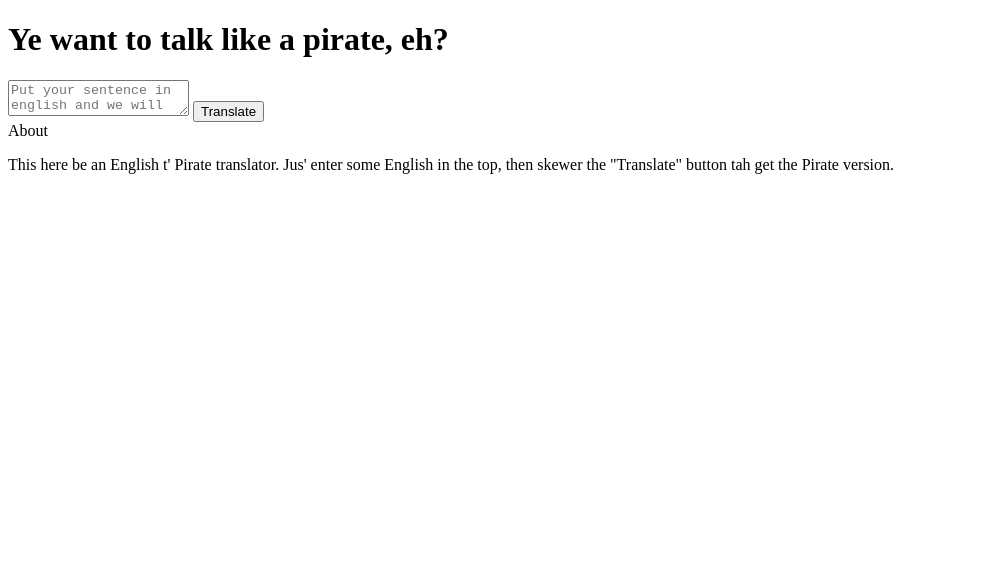
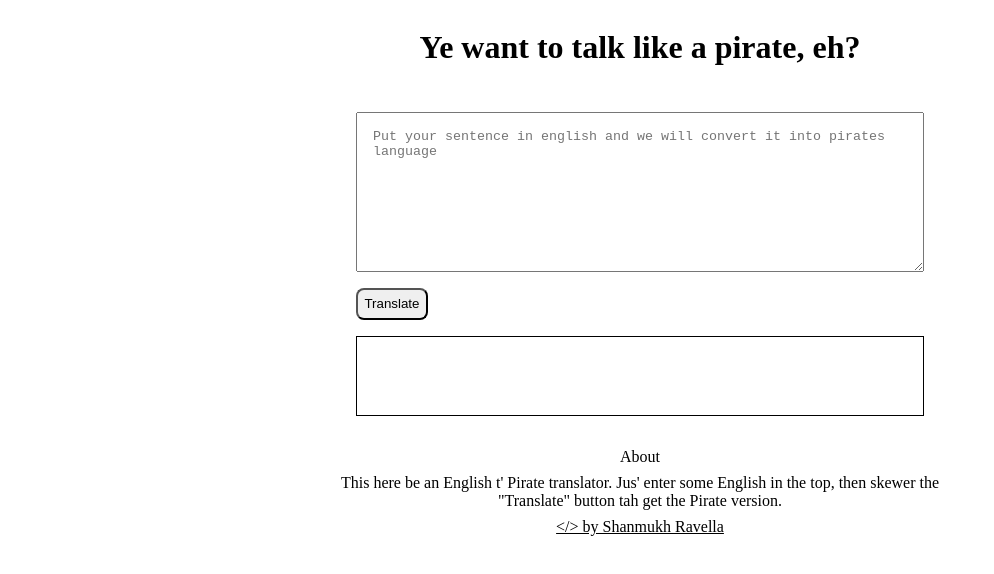
Before and after one commit to shanmukhrvl/neog-pirate-speak, a plain HTML site: page index.html in a window 1280 px wide. Shown: the whole page, without its empty margins (0-994 px from the left). Drawn offline with Linux system fonts and the light colour scheme.

Commit message:
style: aligned all elements

```diff
--- a/index.html
+++ b/index.html
@@ -9,15 +9,20 @@
 <body>
     <h1>Ye want to talk like a pirate, eh?</h1>
 
-    <textarea placeholder="Put your sentence in english and we will convert it into pirates language" id="text-input"></textarea>
+    <main>
+        <div class="container">
+            <textarea placeholder="Put your sentence in english and we will convert it into pirates language" id="text-input"></textarea>
 
-    <button id="btn-translate">Translate</button>
+            <button id="btn-translate">Translate</button>
 
-    <div id="output-div"></div>
+            <div id="output-div"></div>
+        </div>
+    </main>
 
     <footer>
         <div>About</div>
         <p>This here be an English t' Pirate translator. Jus' enter some English in the top, then skewer the "Translate" button tah get the Pirate version.</p>
+        <p><a href="https://shanmukhrvl.netlify.app/">&lt/&gt by Shanmukh Ravella</a></p>
     </footer>
 
 
--- a/style.css
+++ b/style.css
@@ -0,0 +1,62 @@
+html {
+    box-sizing: border-box;
+}
+
+*, *::before, *::after {
+    box-sizing: inherit;
+}
+
+body {
+
+}
+
+h1 {
+    text-align: center;
+    padding: 0.5rem;
+}
+
+.container {
+    margin: auto;
+    padding: 1rem;
+    max-width: 600px;
+}
+
+#text-input {
+    display: block;
+    width: 100%;
+    min-height: 20vh;
+    padding: 1rem;
+}
+
+#btn-translate {
+    margin: 1rem 0;
+    padding: 0.4rem;
+    border-radius: 0.5rem;
+}
+
+
+#output-div {
+    display: block;
+    border: 1px solid;
+    min-height: 10vh;
+    max-height: 20vh;
+    overflow: scroll;
+    width: 100%;
+    padding: 1rem;
+}
+
+footer {
+    text-align: center;
+    width: 100%;
+    padding: 1rem;
+}
+
+footer p {
+    max-width: 600px;
+    margin: auto;
+    padding-top: 0.5rem;
+}
+
+footer a {
+    color: black;
+}
```
